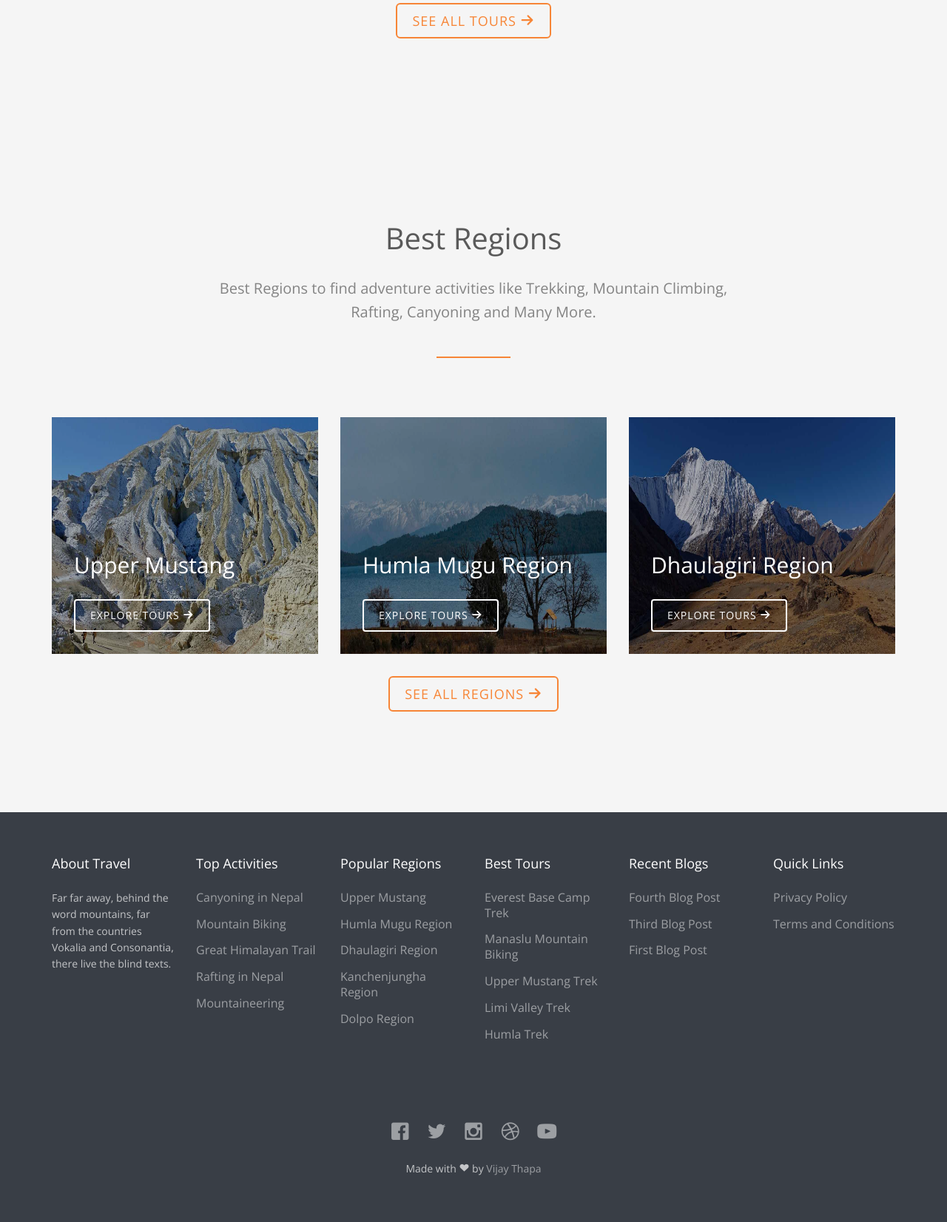
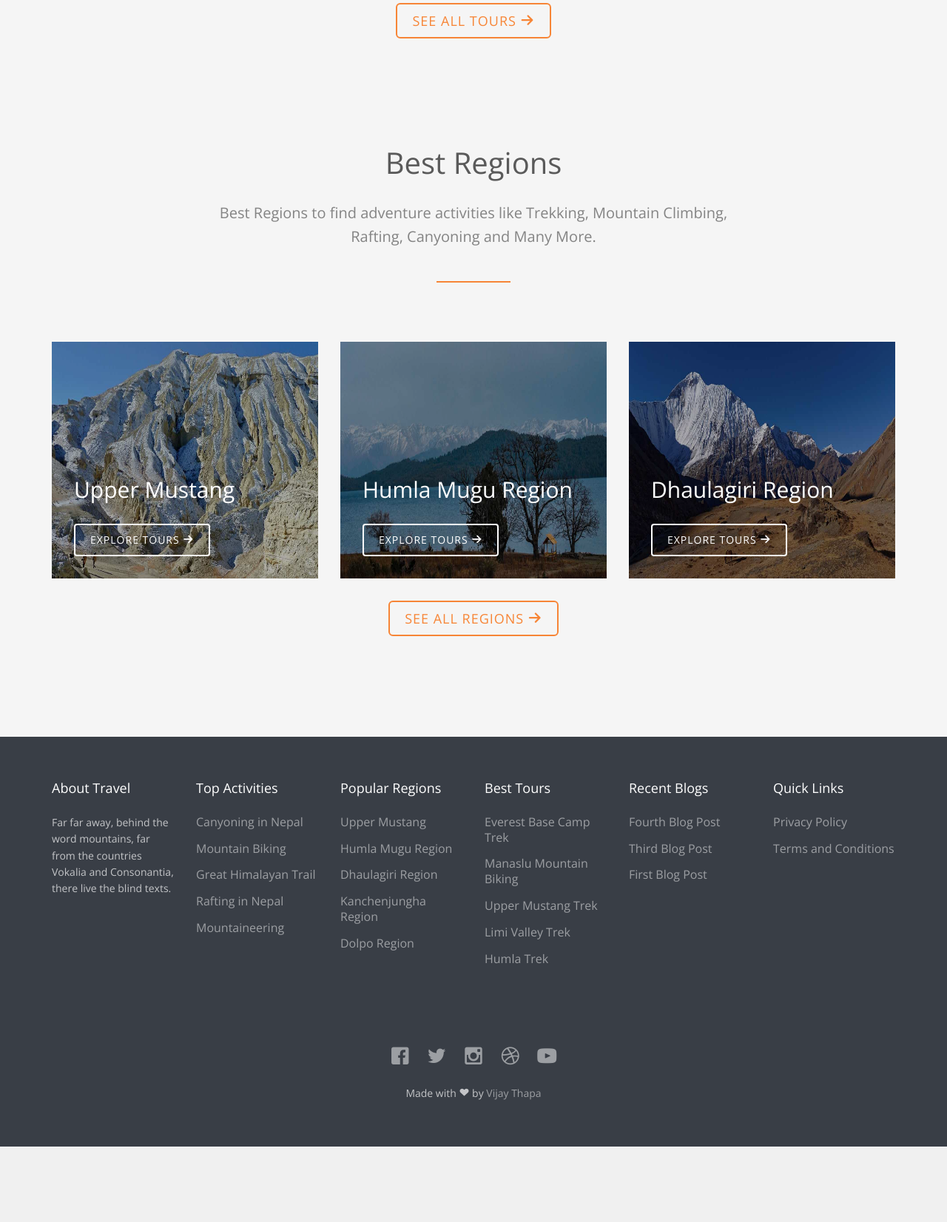
Before and after one commit to vijaythapa333/django-travel-lite, a Django app: a page that uses templates/activity/activity_detail.html in a window 1280 px wide. Shown: the part 1943-3595 px from the top of the page at 74% size. After the commit the page ends 3493 px from the top, so only its background shows below. Run offline with Django 3.2, Linux system fonts and the light colour scheme; data comes from the database, SQL or seed files in the repository; both versions use the stored data as it was after the commit; some libraries are stand-ins or nearby versions; some web fonts are replaced.

Commit message:
Tour Details Updated

```diff
--- a/templates/activity/activity_detail.html
+++ b/templates/activity/activity_detail.html
@@ -5,7 +5,7 @@
 
 	{% block content %}
 
-		<div class="fh5co-hero">
+		<div class="fh5co-hero" style="padding-bottom:0px;">
 			<div class="fh5co-overlay"></div>
 
 			{% if activity.activity_image %}
@@ -102,7 +102,7 @@
 
 		<!-- Similar Regions Starts Here -->
 		{% if regions %}
-			<div id="fh5co-tours" class="fh5co-section-gray">
+			<div id="fh5co-tours" class="fh5co-section-gray" style="padding-top:10px;">
 				<div class="container">
 					<div class="row">
 						<div class="col-md-8 col-md-offset-2 text-center heading-section animate-box">
```
Also changed, not shown: db.sqlite3.
